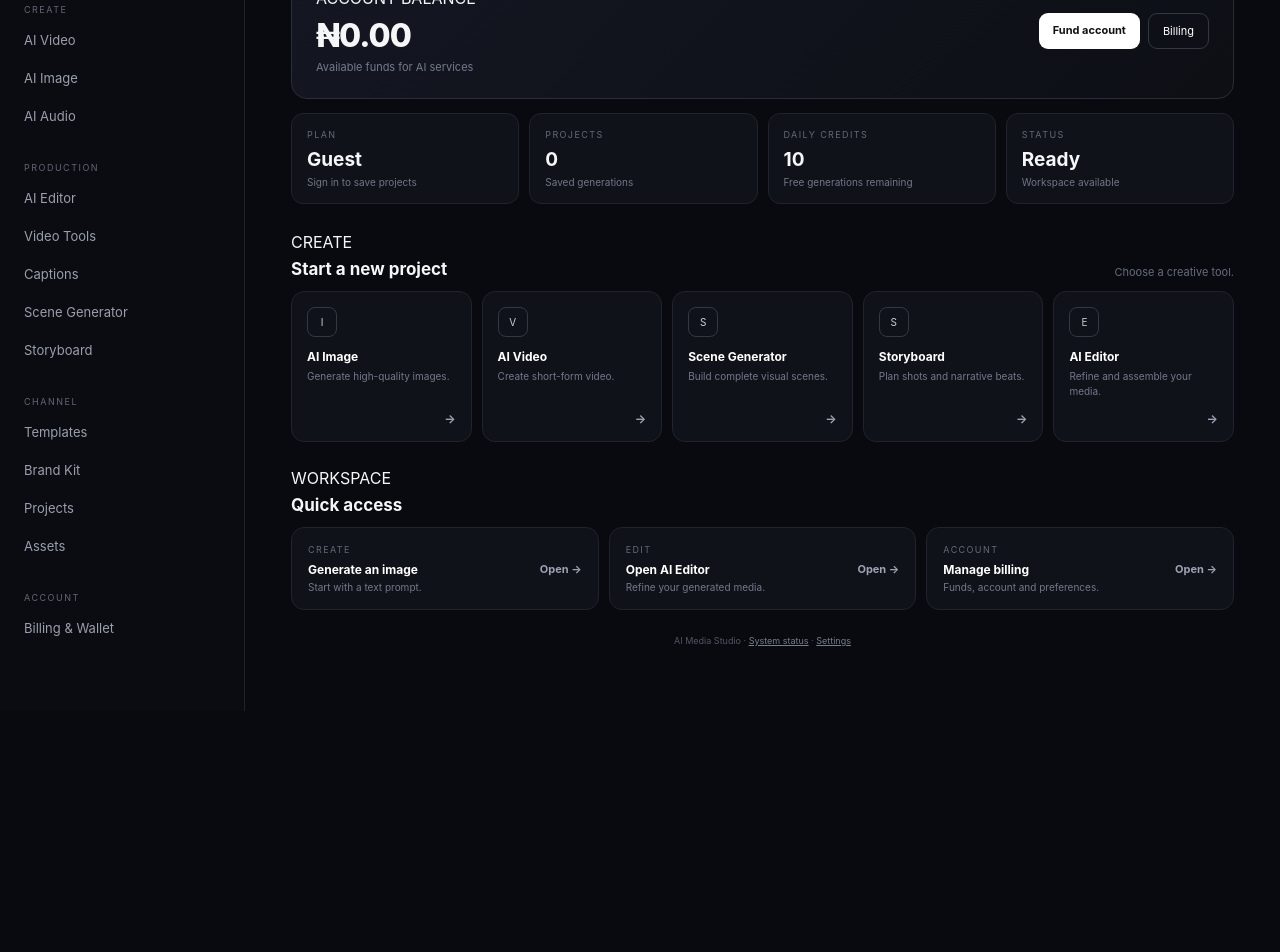
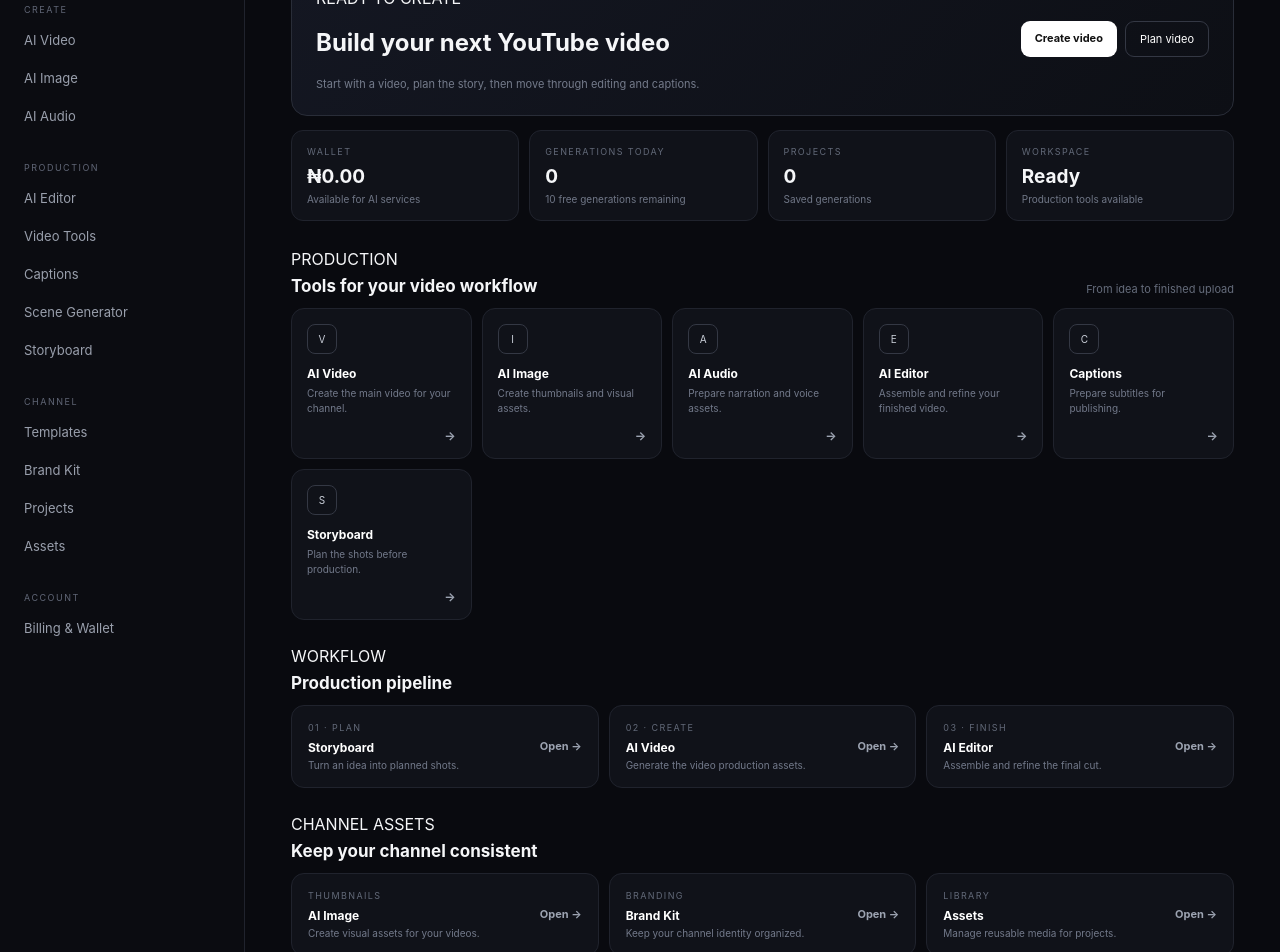
Before and after one commit to uchenna-okoro23/ai-media-studio, a Next.js app: page / in a window 1280 px wide. Shown: the part 200-1152 px from the top of the page. Before the commit the page ends 911 px from the top, so only its background shows below. Built offline with nearby package versions, Linux system fonts and the light colour scheme; no server answers.

Commit message:
Redesign dashboard for YouTube automation workflow

```diff
--- a/app/page.jsx
+++ b/app/page.jsx
@@ -4,21 +4,225 @@
 import Link from "next/link";
 import Sidebar from "./components/Sidebar";
 
-const tools=[["AI Image","/image","Generate high-quality images.","IMAGE"],["AI Video","/video","Create short-form video.","VIDEO"],["Scene Generator","/scenes","Build complete visual scenes.","SCENE"],["Storyboard","/storyboard","Plan shots and narrative beats.","STORY"],["AI Editor","/editor","Refine and assemble your media.","EDIT"]];
+const tools = [
+  ["AI Video", "/video", "Create the main video for your channel.", "V"],
+  ["AI Image", "/image", "Create thumbnails and visual assets.", "I"],
+  ["AI Audio", "/audio", "Prepare narration and voice assets.", "A"],
+  ["AI Editor", "/editor", "Assemble and refine your finished video.", "E"],
+  ["Captions", "/captions", "Prepare subtitles for publishing.", "C"],
+  ["Storyboard", "/storyboard", "Plan the shots before production.", "S"],
+];
 
-export default function Home(){
- const [user,setUser]=useState(null),[account,setAccount]=useState(null),[mobileNav,setMobileNav]=useState(false),[showAuth,setShowAuth]=useState(false),[mode,setMode]=useState("login"),[email,setEmail]=useState(""),[password,setPassword]=useState(""),[notice,setNotice]=useState(""),[busy,setBusy]=useState(false);
- useEffect(()=>{load();},[]);
- async function load(){try{const me=await fetch("/api/auth/me").then(r=>r.json());setUser(me.user||null);if(me.user){const a=await fetch("/api/account").then(r=>r.json());setAccount(a);}}catch{}}
- async function auth(e){e.preventDefault();setBusy(true);setNotice("");try{const r=await fetch("/api/auth/"+mode,{method:"POST",headers:{"Content-Type":"application/json"},body:JSON.stringify({email:email.trim().toLowerCase(),password})});const d=await r.json().catch(()=>({}));if(!r.ok){setNotice(d.error||"Account request failed.");return}setShowAuth(false);setEmail("");setPassword("");await load();}catch{setNotice("Account service did not respond.");}finally{setBusy(false)}}
- function openAuth(m){setMode(m);setNotice("");setShowAuth(true)}
- return <main className="shell"><button className="mobileMenu" onClick={()=>setMobileNav(true)}>☰</button>{mobileNav&&<div className="navBackdrop" onClick={()=>setMobileNav(false)}/>}<Sidebar mobileOpen={mobileNav} onNavigate={()=>setMobileNav(false)}/><section className="content dashboard">
- <header className="dashboardHeader"><div><label>AI MEDIA STUDIO</label><h1>Dashboard</h1><span>Your creative workspace for AI-powered image, video and editing.</span></div>{!user&&<div className="authActions"><button className="upgrade" onClick={()=>openAuth("login")}>Sign in</button><button className="upgrade" onClick={()=>openAuth("register")}>Create account</button></div>}</header>
- <section className="dashboardHero"><div><label>ACCOUNT BALANCE</label><div className="walletBalance">₦{Number(account?.balance||0).toLocaleString("en-NG",{minimumFractionDigits:2})}</div><p>Available funds for AI services</p></div><div className="walletActions"><Link className="primaryAction" href="/settings">Fund account</Link><Link className="secondaryAction" href="/settings">Billing</Link></div></section>
- <section className="overviewGrid"><div className="overviewCard"><span>PLAN</span><strong>{account?"Free":"Guest"}</strong><small>{account?"Starter access":"Sign in to save projects"}</small></div><div className="overviewCard"><span>PROJECTS</span><strong>{account?.usage?.total||0}</strong><small>Saved generations</small></div><div className="overviewCard"><span>DAILY CREDITS</span><strong>{account?.usage?Math.max(0,account.usage.dailyLimit-account.usage.today):10}</strong><small>Free generations remaining</small></div><div className="overviewCard"><span>STATUS</span><strong>Ready</strong><small>Workspace available</small></div></section>
- <section className="dashboardSection"><div className="sectionHeading"><div><label>CREATE</label><h2>Start a new project</h2></div><span>Choose a creative tool.</span></div><div className="toolGrid">{tools.map(([name,href,desc,tag])=><Link className="toolCard" href={href} key={href}><span className="toolIcon">{tag[0]}</span><div className="toolCopy"><strong>{name}</strong><small>{desc}</small></div><b>→</b></Link>)}</div></section>
- <section className="dashboardSection"><div className="sectionHeading"><div><label>WORKSPACE</label><h2>Quick access</h2></div></div><div className="workspaceCards"><Link className="workspaceCard" href="/image"><div><span>CREATE</span><strong>Generate an image</strong><small>Start with a text prompt.</small></div><b>Open →</b></Link><Link className="workspaceCard" href="/editor"><div><span>EDIT</span><strong>Open AI Editor</strong><small>Refine your generated media.</small></div><b>Open →</b></Link><Link className="workspaceCard" href="/settings"><div><span>ACCOUNT</span><strong>Manage billing</strong><small>Funds, account and preferences.</small></div><b>Open →</b></Link></div></section>
- <footer>AI Media Studio · <a href="/api/health">System status</a> · <Link href="/settings">Settings</Link></footer></section>
- {showAuth&&<div className="modal" onMouseDown={e=>{if(e.target===e.currentTarget&&!busy)setShowAuth(false)}}><form className="auth" onSubmit={auth}><button type="button" className="viewerClose" onClick={()=>!busy&&setShowAuth(false)}>×</button><label>{mode==="login"?"WELCOME BACK":"CREATE ACCOUNT"}</label><h2>{mode==="login"?"Sign in to AI Media Studio":"Create your account"}</h2><input type="email" value={email} onChange={e=>setEmail(e.target.value)} placeholder="Email address" required/><input type="password" value={password} onChange={e=>setPassword(e.target.value)} placeholder="Password" minLength={mode==="register"?8:undefined} required/>{notice&&<div className="notice">{notice}</div>}<button className="authBtn" disabled={busy}>{busy?"Please wait...":mode==="login"?"Sign in":"Create account"}</button><button type="button" className="googleButton" onClick={()=>{window.location.href="/api/auth/google"}} disabled={busy}>Continue with Google</button><div className="authSwitch">{mode==="login"?<><span>Don’t have an account?</span><button type="button" onClick={()=>{setMode("register");setNotice("")}}>Create account</button></>:<><span>Already have an account?</span><button type="button" onClick={()=>{setMode("login");setNotice("")}}>Sign in</button></>}</div></form></div>}
- </main>;
+export default function Home() {
+  const [user, setUser] = useState(null);
+  const [account, setAccount] = useState(null);
+  const [mobileNav, setMobileNav] = useState(false);
+  const [showAuth, setShowAuth] = useState(false);
+  const [mode, setMode] = useState("login");
+  const [email, setEmail] = useState("");
+  const [password, setPassword] = useState("");
+  const [notice, setNotice] = useState("");
+  const [busy, setBusy] = useState(false);
+
+  useEffect(() => {
+    load();
+  }, []);
+
+  async function load() {
+    try {
+      const me = await fetch("/api/auth/me").then((r) => r.json());
+      setUser(me.user || null);
+      if (me.user) {
+        const a = await fetch("/api/account").then((r) => r.json());
+        setAccount(a);
+      }
+    } catch {}
+  }
+
+  async function auth(e) {
+    e.preventDefault();
+    setBusy(true);
+    setNotice("");
+    try {
+      const r = await fetch("/api/auth/" + mode, {
+        method: "POST",
+        headers: { "Content-Type": "application/json" },
+        body: JSON.stringify({ email: email.trim().toLowerCase(), password }),
+      });
+      const d = await r.json().catch(() => ({}));
+      if (!r.ok) {
+        setNotice(d.error || "Account request failed.");
+        return;
+      }
+      setShowAuth(false);
+      setEmail("");
+      setPassword("");
+      await load();
+    } catch {
+      setNotice("Account service did not respond.");
+    } finally {
+      setBusy(false);
+    }
+  }
+
+  function openAuth(m) {
+    setMode(m);
+    setNotice("");
+    setShowAuth(true);
+  }
+
+  const remaining = account?.usage
+    ? Math.max(0, account.usage.dailyLimit - account.usage.today)
+    : 10;
+
+  return (
+    <main className="shell">
+      <button className="mobileMenu" onClick={() => setMobileNav(true)}>☰</button>
+      {mobileNav && <div className="navBackdrop" onClick={() => setMobileNav(false)} />}
+      <Sidebar mobileOpen={mobileNav} onNavigate={() => setMobileNav(false)} />
+
+      <section className="content dashboard">
+        <header className="dashboardHeader">
+          <div>
+            <label>YOUTUBE PRODUCTION</label>
+            <h1>Dashboard</h1>
+            <span>Plan, create, edit and prepare videos for your channel.</span>
+          </div>
+          {!user && (
+            <div className="authActions">
+              <button className="upgrade" onClick={() => openAuth("login")}>Sign in</button>
+              <button className="upgrade" onClick={() => openAuth("register")}>Create account</button>
+            </div>
+          )}
+        </header>
+
+        <section className="dashboardHero">
+          <div>
+            <label>READY TO CREATE</label>
+            <h2>Build your next YouTube video</h2>
+            <p>Start with a video, plan the story, then move through editing and captions.</p>
+          </div>
+          <div className="walletActions">
+            <Link className="primaryAction" href="/video">Create video</Link>
+            <Link className="secondaryAction" href="/storyboard">Plan video</Link>
+          </div>
+        </section>
+
+        <section className="overviewGrid">
+          <div className="overviewCard">
+            <span>WALLET</span>
+            <strong>₦{Number(account?.balance || 0).toLocaleString("en-NG", { minimumFractionDigits: 2 })}</strong>
+            <small>Available for AI services</small>
+          </div>
+          <div className="overviewCard">
+            <span>GENERATIONS TODAY</span>
+            <strong>{account?.usage?.today || 0}</strong>
+            <small>{remaining} free generations remaining</small>
+          </div>
+          <div className="overviewCard">
+            <span>PROJECTS</span>
+            <strong>{account?.usage?.total || 0}</strong>
+            <small>Saved generations</small>
+          </div>
+          <div className="overviewCard">
+            <span>WORKSPACE</span>
+            <strong>Ready</strong>
+            <small>Production tools available</small>
+          </div>
+        </section>
+
+        <section className="dashboardSection">
+          <div className="sectionHeading">
+            <div>
+              <label>PRODUCTION</label>
+              <h2>Tools for your video workflow</h2>
+            </div>
+            <span>From idea to finished upload</span>
+          </div>
+          <div className="toolGrid">
+            {tools.map(([name, href, desc, tag]) => (
+              <Link className="toolCard" href={href} key={href}>
+                <span className="toolIcon">{tag}</span>
+                <div className="toolCopy">
+                  <strong>{name}</strong>
+                  <small>{desc}</small>
+                </div>
+                <b>→</b>
+              </Link>
+            ))}
+          </div>
+        </section>
+
+        <section className="dashboardSection">
+          <div className="sectionHeading">
+            <div>
+              <label>WORKFLOW</label>
+              <h2>Production pipeline</h2>
+            </div>
+          </div>
+          <div className="workspaceCards">
+            <Link className="workspaceCard" href="/storyboard">
+              <div><span>01 · PLAN</span><strong>Storyboard</strong><small>Turn an idea into planned shots.</small></div>
+              <b>Open →</b>
+            </Link>
+            <Link className="workspaceCard" href="/video">
+              <div><span>02 · CREATE</span><strong>AI Video</strong><small>Generate the video production assets.</small></div>
+              <b>Open →</b>
+            </Link>
+            <Link className="workspaceCard" href="/editor">
+              <div><span>03 · FINISH</span><strong>AI Editor</strong><small>Assemble and refine the final cut.</small></div>
+              <b>Open →</b>
+            </Link>
+          </div>
+        </section>
+
+        <section className="dashboardSection">
+          <div className="sectionHeading">
+            <div>
+              <label>CHANNEL ASSETS</label>
+              <h2>Keep your channel consistent</h2>
+            </div>
+          </div>
+          <div className="workspaceCards">
+            <Link className="workspaceCard" href="/image">
+              <div><span>THUMBNAILS</span><strong>AI Image</strong><small>Create visual assets for your videos.</small></div>
+              <b>Open →</b>
+            </Link>
+            <Link className="workspaceCard" href="/brand-kit">
+              <div><span>BRANDING</span><strong>Brand Kit</strong><small>Keep your channel identity organized.</small></div>
+              <b>Open →</b>
+            </Link>
+            <Link className="workspaceCard" href="/assets">
+              <div><span>LIBRARY</span><strong>Assets</strong><small>Manage reusable media for projects.</small></div>
+              <b>Open →</b>
+            </Link>
+          </div>
+        </section>
+
+        <footer>AI Media Studio · <a href="/api/health">System status</a> · <Link href="/settings">Settings</Link></footer>
+      </section>
+
+      {showAuth && (
+        <div className="modal" onMouseDown={(e) => { if (e.target === e.currentTarget && !busy) setShowAuth(false); }}>
+          <form className="auth" onSubmit={auth}>
+            <button type="button" className="viewerClose" onClick={() => !busy && setShowAuth(false)}>×</button>
+            <label>{mode === "login" ? "WELCOME BACK" : "CREATE ACCOUNT"}</label>
+            <h2>{mode === "login" ? "Sign in to AI Media Studio" : "Create your account"}</h2>
+            <input type="email" value={email} onChange={(e) => setEmail(e.target.value)} placeholder="Email address" required />
+            <input type="password" value={password} onChange={(e) => setPassword(e.target.value)} placeholder="Password" minLength={mode === "register" ? 8 : undefined} required />
+            {notice && <div className="notice">{notice}</div>}
+            <button className="authBtn" disabled={busy}>{busy ? "Please wait..." : mode === "login" ? "Sign in" : "Create account"}</button>
+            <button type="button" className="googleButton" onClick={() => { window.location.href = "/api/auth/google"; }} disabled={busy}>Continue with Google</button>
+            <div className="authSwitch">
+              {mode === "login" ? (
+                <><span>Don’t have an account?</span><button type="button" onClick={() => { setMode("register"); setNotice(""); }}>Create account</button></>
+              ) : (
+                <><span>Already have an account?</span><button type="button" onClick={() => { setMode("login"); setNotice(""); }}>Sign in</button></>
+              )}
+            </div>
+          </form>
+        </div>
+      )}
+    </main>
+  );
 }
```
